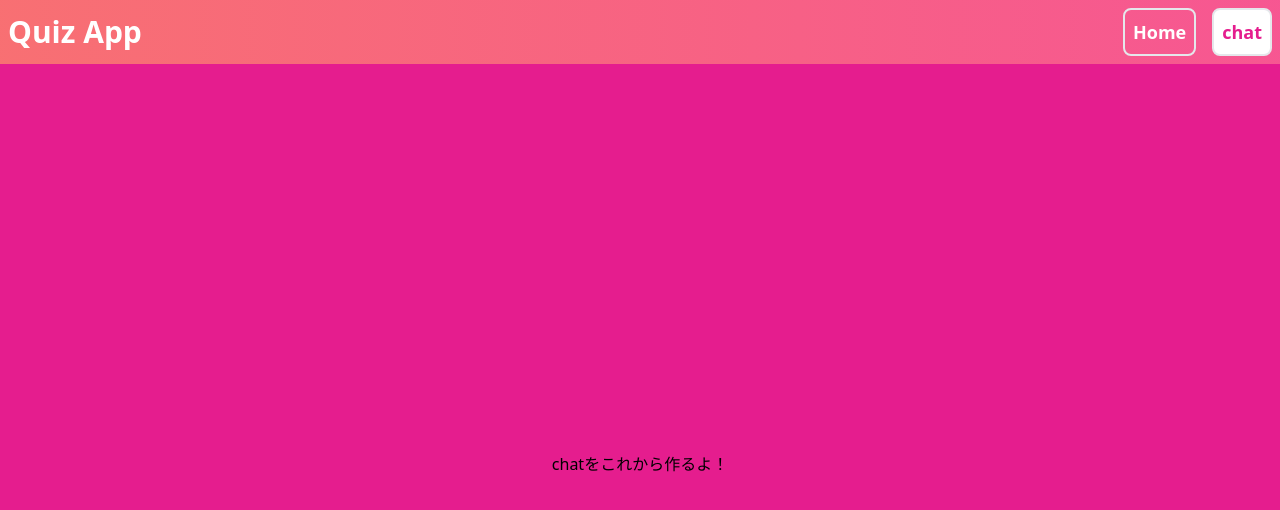
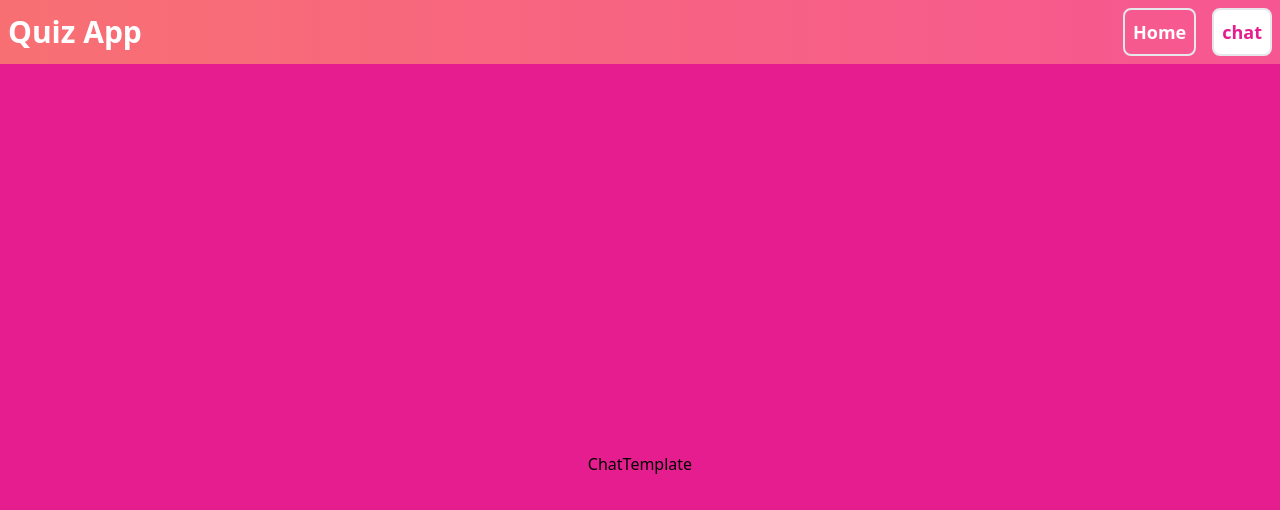
Before and after one commit to kawaneao1996/CITRINE_MATCH, a React (Vite) app: page /PSYCHO_TEST_VITE/chat in a window 1280 px wide. Shown: the top 510 px of the page. Built offline with nearby package versions, Linux system fonts and the light colour scheme.

Commit message:
ChatTemplateの作成

```diff
--- a/src/main.tsx
+++ b/src/main.tsx
@@ -9,6 +9,7 @@ import {
 import HomeTemplate from './templates/HomeTemplate.tsx'
 import QuestionnaireTemplate from './templates/QuestionnaireTemplate.tsx'
 import { ROUTER_BASE_URL, ROUTER_CHAT_URL, ROUTER_QUIZ_URL } from './utils/URL.ts';
+import ChatTemplate from './templates/ChatTemplate.tsx';
 
 const router = createBrowserRouter([
   {
@@ -25,9 +26,10 @@ const router = createBrowserRouter([
       },
       {
         path: ROUTER_CHAT_URL,
-        element: <div>chatをこれから作るよ！</div>,
+        element: <ChatTemplate />,
       },
     ],
+    // TODO: 404ページをErrorPage.tsxにする
     errorElement: <div>Not Found</div>,
   },
 ])
--- /dev/null
+++ b/src/templates/ChatTemplate.tsx
@@ -0,0 +1,7 @@
+export default function ChatTemplate() {
+    return (
+        <>
+            <div>ChatTemplate</div>
+        </>
+    );
+}
```
